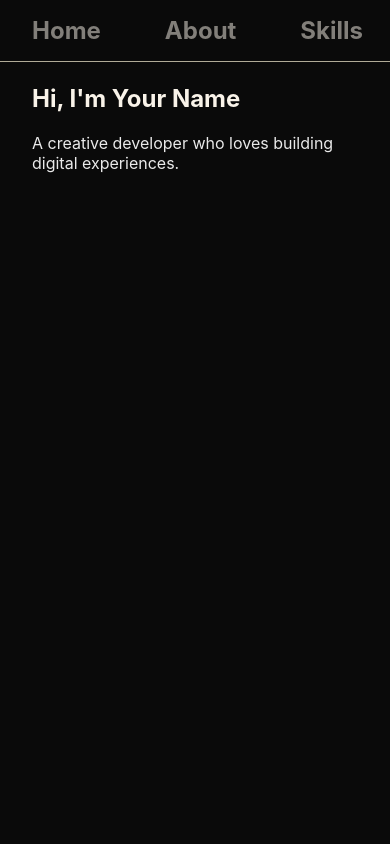
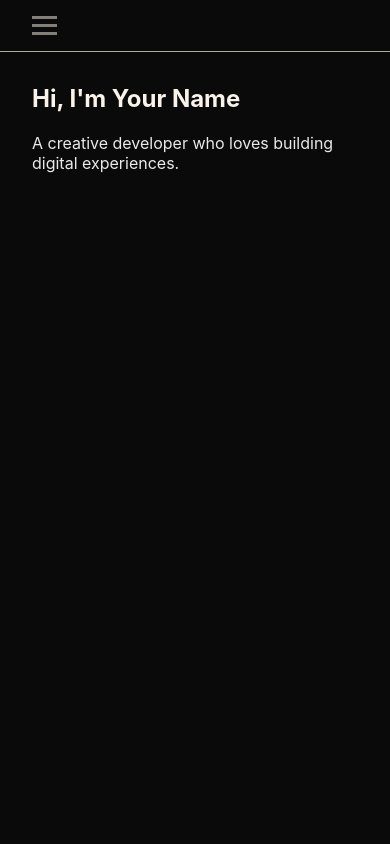
Before and after one commit to sjm-L/ptp, a React (Vite) app: page / in a window 390 px wide. Shown: the top 844 px of the page. Built offline with nearby package versions, Linux system fonts and the light colour scheme.

Commit message:
모바일 반응형 햄버거 메뉴 넣음

```diff
--- a/src/components/Navbar.jsx
+++ b/src/components/Navbar.jsx
@@ -1,17 +1,35 @@
 // src/components/css/Navbar.jsx
 
+import React, { useState } from "react";
 import "./css/Navbar.css";
 
 const Navbar = () => {
+  const [open, setOpen] = useState(false);
+
+  const sections = ["Home", "About", "Skills", "Projects"];
+
   return (
     <nav className="navbar">
-      <ul className="nav-links">
-        {["Home", "About", "Skills", "Projects"].map((section) => (
+      <ul className={`nav-links ${open ? "active" : ""}`}>
+        {sections.map((section) => (
           <li key={section}>
-            <a href={`#${section.toLowerCase()}`}>{section}</a>
+            <a
+              href={`#${section.toLowerCase()}`}
+              onClick={() => setOpen(false)}
+            >
+              {section}
+            </a>
           </li>
         ))}
       </ul>
+      <div
+        className={`hamburger ${open ? "active" : ""}`}
+        onClick={() => setOpen((prev) => !prev)}
+      >
+        <span className="bar"></span>
+        <span className="bar"></span>
+        <span className="bar"></span>
+      </div>
     </nav>
   );
 };
--- a/src/components/css/Navbar.css
+++ b/src/components/css/Navbar.css
@@ -9,8 +9,18 @@
   padding: 1rem 2rem;
   z-index: 1000;
   border-bottom: 1px solid #b0ab97;
+  display: flex;
+  justify-content: space-between;
+  align-items: center;
 }
 
+.nav-logo {
+  color: rgba(249, 243, 233, 0.8);
+  font-size: 1.8rem;
+  font-weight: bold;
+}
+
+/* 기존 nav-links 스타일 + 변경 */
 .nav-links {
   display: flex;
   justify-content: flex-start;
@@ -20,7 +30,6 @@
   margin: 0;
   padding: 0;
 }
-
 .nav-links a {
   text-decoration: none;
   color: rgba(249, 243, 233, 0.5);
@@ -28,8 +37,54 @@
   font-size: 1.5rem;
   transition: color 0.3s ease, opacity 0.3s ease;
 }
-
 .nav-links a:hover {
   color: #f9f3e9;
   opacity: 1;
 }
+
+/* -- 햄버거 버튼 추가 -- */
+.hamburger {
+  display: none;
+  flex-direction: column;
+  cursor: pointer;
+  gap: 5px;
+}
+.hamburger .bar {
+  width: 25px;
+  height: 3px;
+  background-color: rgba(249, 243, 233, 0.5);
+  transition: all 0.3s ease;
+}
+
+/* 햄버거 클릭 시 X 아이콘 */
+.hamburger.active .bar:nth-child(1) {
+  transform: rotate(45deg) translate(5px, 5px);
+}
+.hamburger.active .bar:nth-child(2) {
+  opacity: 0;
+}
+.hamburger.active .bar:nth-child(3) {
+  transform: rotate(-45deg) translate(5px, -5px);
+}
+
+/* 모바일 반응형 */
+@media (max-width: 768px) {
+  .hamburger {
+    display: flex;
+  }
+  .nav-links {
+    position: fixed;
+    top: 0;
+    left: -100%;
+    flex-direction: column;
+    background-color: #0a0a0a;
+    width: 100%;
+    height: 100vh;
+    padding-top: 5rem;
+    transition: left 0.3s ease;
+    gap: 2rem;
+  }
+  .nav-links.active {
+    left: 0;
+  }
+}
```
